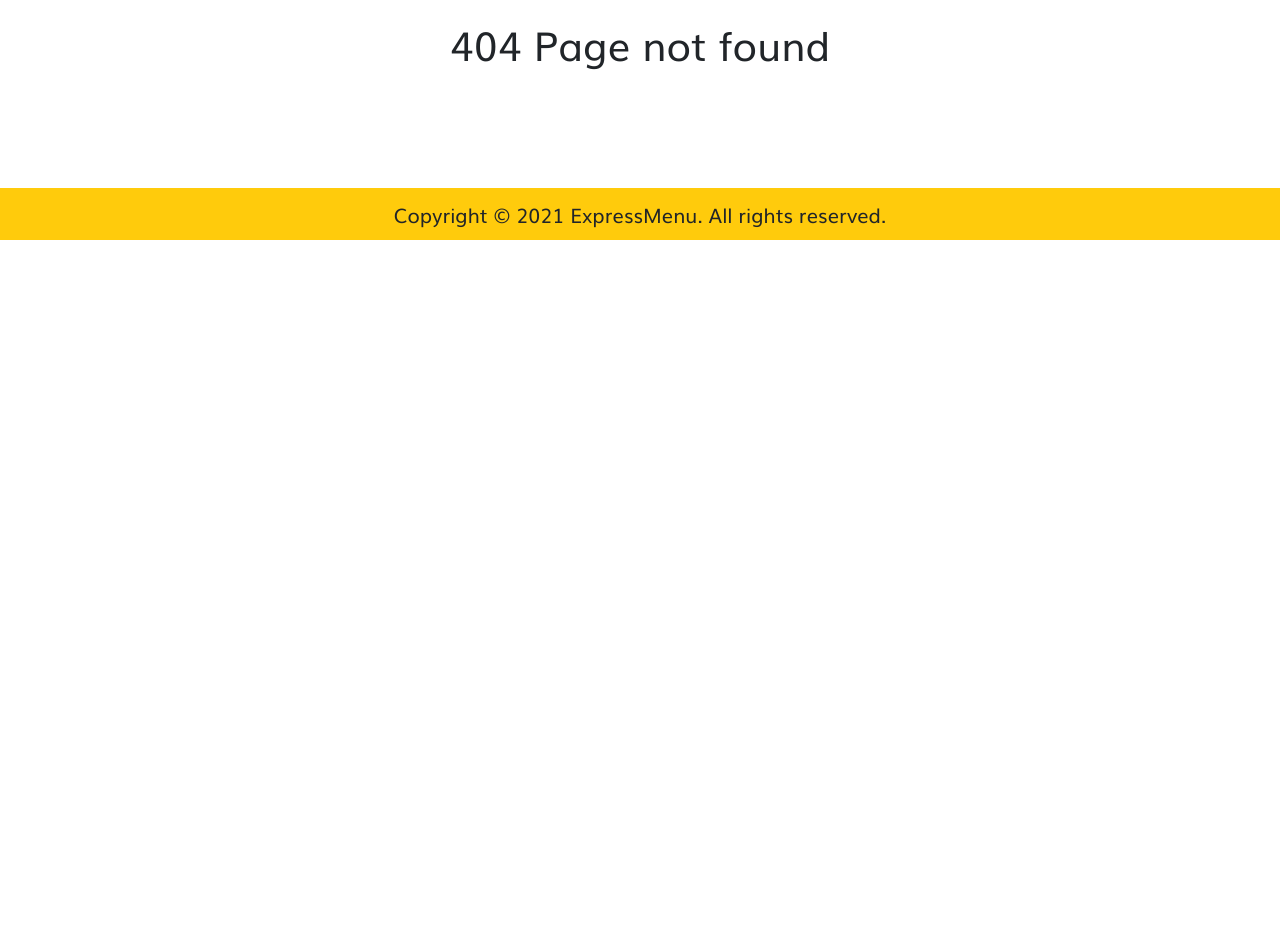
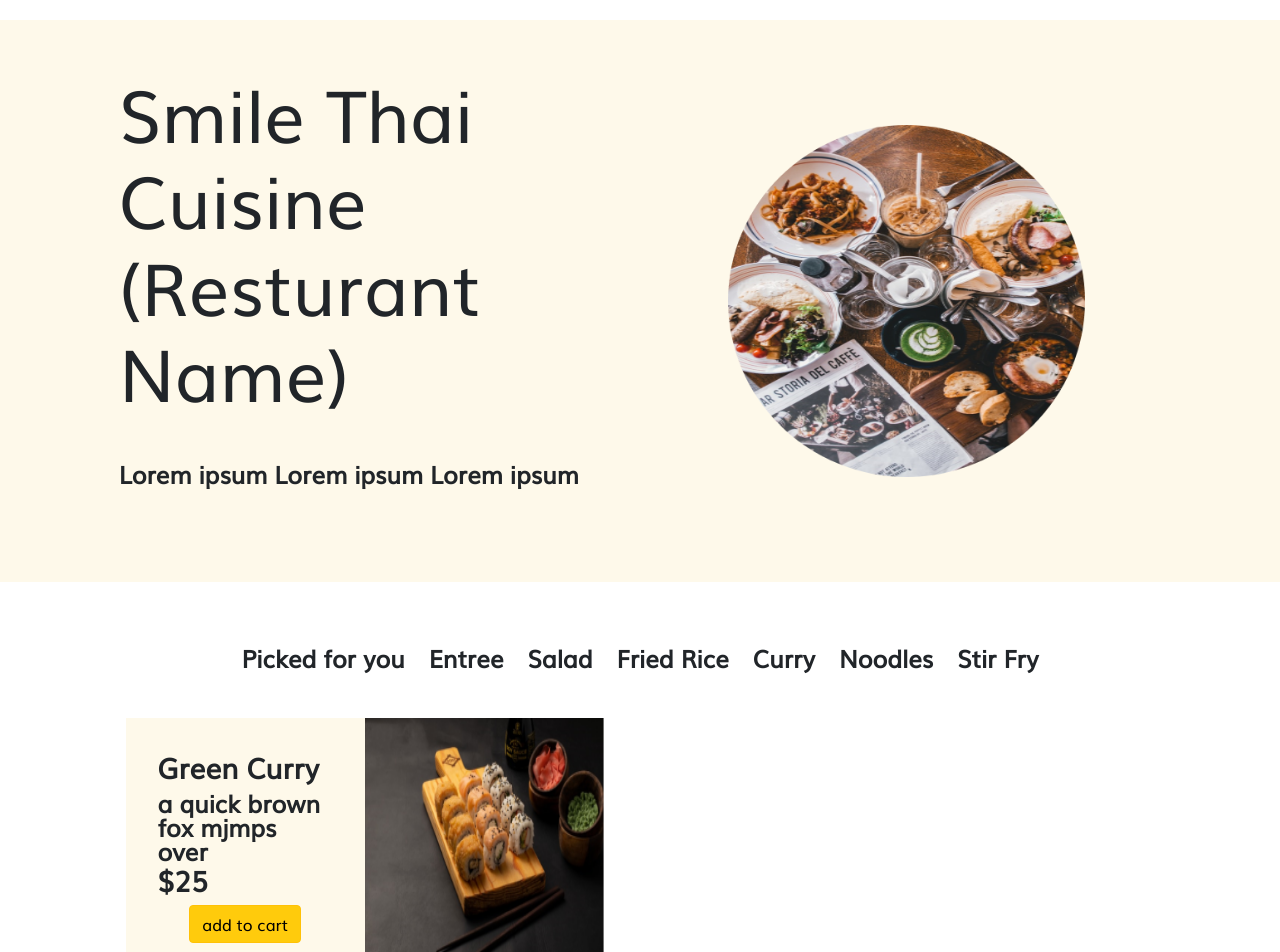
Before and after one commit to naseerahmadkhan/express-menu-ui, a React (Create React App) app: page /restaurant-id/1 in a window 1280 px wide. Before the commit this address had no page. Shown: the part 140-1092 px from the top of the page. Before the commit the page ends 800 px from the top, so only its background shows below. Built offline with nearby package versions, Linux system fonts and the light colour scheme; no server answers; what amazon-cognito-identity-js would draw is missing.

Commit message:
auth redirect fixed

```diff
--- a/src/Components/NavBarExpressMenu/NavBarExpressMenu.js
+++ b/src/Components/NavBarExpressMenu/NavBarExpressMenu.js
@@ -28,6 +28,7 @@ const NavBarExpressMenu = () => {
               <Nav.Link href="/order">Order</Nav.Link>
               <Nav.Link href="/contact-us">Contact us</Nav.Link>
               <Nav.Link href="/login">Login or Signup</Nav.Link>
+              <Nav.Link href="/cart">Cart</Nav.Link>
             </Nav>
           </Navbar.Collapse>
         </Container>
--- /dev/null
+++ b/src/Pages/RestaurantMenu/RestaurantMenu.js
@@ -0,0 +1,129 @@
+import React,{useEffect} from 'react'
+import axios from "axios"
+import {
+    Row,
+    Col,
+    Container,
+    CardGroup,
+    Card,
+    ListGroup,
+  } from "react-bootstrap";
+  import Image from "react-bootstrap/Image";
+  import RestImg from "../../static/img/order/03.png";
+  import DishImg from "../../static/img/order/04.png";
+
+const RestaurantMenu = (props) => {
+    const urlPath = window.location.pathname
+    console.log("props...",urlPath)
+    const restIdFromUrl = urlPath.substring(urlPath.lastIndexOf('/restaurant-id/') + 15);
+    console.log("id...",restIdFromUrl)
+
+
+    const api = `http://localhost:8000/get-restaurant-menu2/${restIdFromUrl}`
+
+
+    axios
+      .get(api)
+      .then((response) => {
+        console.log("sucess:::", response.data);
+      })
+      .catch((error) => {
+        console.error("Invalid", error);
+      });
+
+
+
+    // useEffect(()=>{
+
+    // },[])
+  return (
+    <Container fluid className="mt-6">
+      <Row className="bg-light-card pb-5 pt-5">
+        <Col
+          md={{ offset: 1, span: 5 }}
+          sm={{ offset: 1, span: 10 }}
+          className="d-flex flex-column  justify-content-center align-items-left"
+        >
+          <h1 className="display-2 ">Smile Thai Cuisine (Resturant Name)</h1>
+          <div className="d-flex  justify-content-center align-items-center mb-5 ">
+            <Col>
+              <p className="lead-2 mt-5">Lorem ipsum Lorem ipsum Lorem ipsum</p>
+            </Col>
+          </div>
+        </Col>
+        <Col
+          md={{ span: 5 }}
+          className="d-flex  justify-content-center align-items-center"
+        >
+          <Image src={RestImg} width={"70%"} />
+        </Col>
+      </Row>
+
+      <Container className="mt-5">
+        <Row className="d-flex justify-content-center">
+          <Col className="d-flex justify-content-center" md={"auto"} sm={12}>
+            <p className="lead-2 mt-3">Picked for you</p>
+          </Col>
+          <Col className="d-flex justify-content-center" md={"auto"} sm={12}>
+            <p className="lead-2 mt-3">Entree</p>
+          </Col>
+          <Col className="d-flex justify-content-center" md={"auto"} sm={12}>
+            <p className="lead-2 mt-3">Salad</p>
+          </Col>
+          <Col className="d-flex justify-content-center" md={"auto"} sm={12}>
+            <p className="lead-2 mt-3">Fried Rice</p>
+          </Col>
+          <Col className="d-flex justify-content-center" md={"auto"} sm={12}>
+            <p className="lead-2 mt-3">Curry</p>
+          </Col>
+          <Col className="d-flex justify-content-center" md={"auto"} sm={12}>
+            <p className="lead-2 mt-3">Noodles</p>
+          </Col>
+          <Col className="d-flex justify-content-center" md={"auto"} sm={12}>
+            <p className="lead-2 mt-3">Stir Fry</p>
+          </Col>
+        </Row>
+      </Container>
+
+
+      <Container>
+        <Row>
+        {/* Loop dish here */}
+          <Col md={6} lg={6}>
+            <Container className="mt-5">
+              <Row className="g-0">
+                <Col md={6} lg={6} className="bg-buttery-white" >
+                  <Row className=" d-flex flex-column h-100">
+                    <Col className="d-flex flex-column align-items-start h-75 ">
+                      <p className="fw-bold h3 mb-2">Green Curry</p>
+                      <p className="lead-2">a quick brown fox mjmps over</p>
+                    </Col>
+
+                    <Col className="d-flex align-self-end ">
+                      <p className="fw-bold h3">$25</p>
+                    </Col>
+
+                    <Col className="text-center">
+                      <button className="btn btn-warning" onClick={()=>props.clickHandle(true)}>add to cart</button>
+                    </Col>
+                  </Row>
+                </Col>
+                <Col md={6} lg={6} className="d-flex flex-column">
+                  <Image className="w-100 h-100" src={DishImg} />
+                </Col>
+              </Row>
+            </Container>
+          </Col>
+        {/* End dish loop here */}
+
+
+
+          </Row>
+          </Container>
+
+
+      </Container>
+  )
+}
+
+export default RestaurantMenu
--- a/src/Routes/RequireAuth.js
+++ b/src/Routes/RequireAuth.js
@@ -40,6 +40,13 @@ const RequireAuth = ({ children, redirectTo }) => {
           }
 
         })
+        .catch((e)=>{
+          console.log("e",e)
+          if(e ===undefined){
+            console.log("found err")
+            setIsAuth(false)
+          }
+        });
 
         return () => {
        };
--- a/src/Routes/RoutesList.js
+++ b/src/Routes/RoutesList.js
@@ -6,6 +6,7 @@ import LoginPage from "../Pages/LoginPage/LoginPage"
 import RegPage from "../Pages/RegPage/RegPage"
 import SignupCompleted from "../Pages/SignupCompletedPage/SingnupCompletedPage"
 import Orders from "../Pages/OrderPage/Orders"
+import RestaurantMenu from '../Pages/RestaurantMenu/RestaurantMenu'
 
 import Dashboard from "../Pages/AdminPanel/Dashboard/Dashboard"
 import CreateNewMenu from "../Pages/AdminPanel/CreateMenuPage/CreateNewMenuPage"
@@ -57,6 +58,7 @@ const RoutesList = () => {
     <Route path='/contact-us' element={<div><ExpressNavbar/><ContactUsPage/><Footer/></div>} />
     <Route path='/partner-with-us' element={<div><ExpressNavbar/><RegPage/><Footer/></div>} />
     <Route path='/singnup-completed' element={<div><ExpressNavbar/><SignupCompleted/><Footer/></div>} />
+    <Route path='/restaurant-id/:id' element={<div><ExpressNavbar/><RestaurantMenu/><Footer/></div>} />
 
 
 
```
